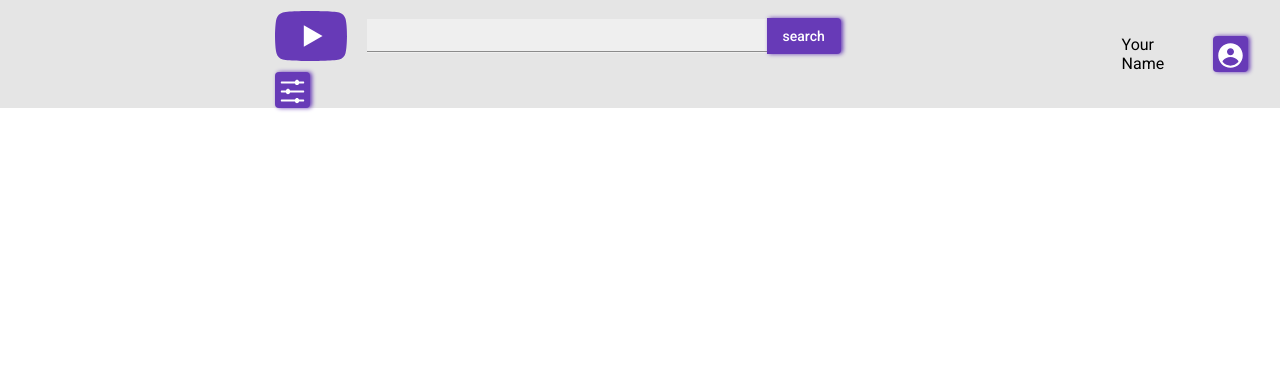
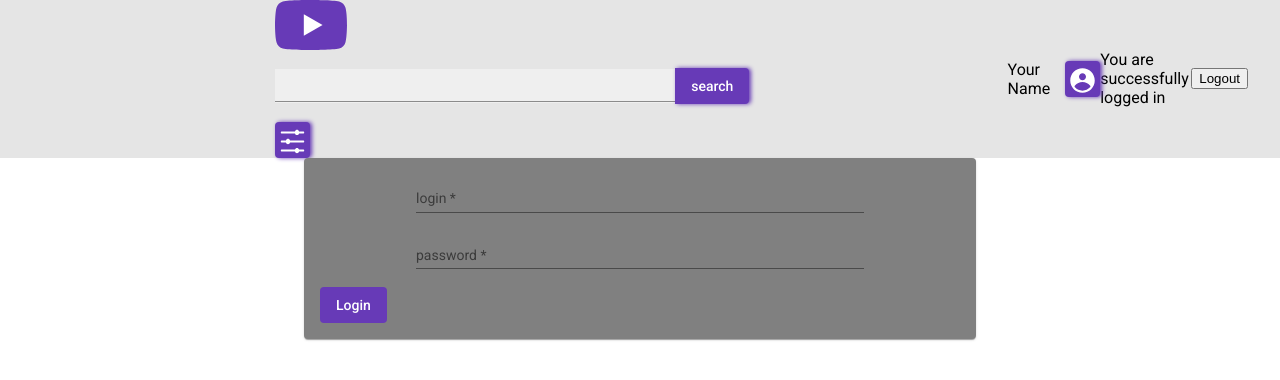
Before and after one commit to Piotr-Setsko/-angular-youtube, an Angular app: page /login in a window 1280 px wide. Before the commit this address led to /. Shown: the top 380 px of the page. Built offline with nearby package versions, Linux system fonts and the light colour scheme.

Commit message:
feat: ligin.service and main.guard

```diff
--- a/src/app/app-routing.module.ts
+++ b/src/app/app-routing.module.ts
@@ -1,11 +1,15 @@
 import { NgModule } from '@angular/core';
 import { Routes, RouterModule } from '@angular/router';
+
+import { MainGuard } from './core/guards/main.guard';
 
 import { MainPageComponent } from './youtube/pages/main-page/main-page.component';
 import { UserLoginComponent } from './auth/components/user-login/user-login.component';
 
 const routes: Routes = [
-  { path: '', component: MainPageComponent},
+  { path: '', component: UserLoginComponent},
+  { path: 'login', component: UserLoginComponent},
+  { path: 'home', component: MainPageComponent, canActivate: [MainGuard]}
 ];
 
 @NgModule({
--- a/src/app/auth/components/user-login/user-login.component.html
+++ b/src/app/auth/components/user-login/user-login.component.html
@@ -3,16 +3,15 @@
     <form>
       <div fxLayout="column">
       <mat-form-field class="input__wrapper">
-        <mat-label></mat-label>
-        <input matInput type="text" name="search" id="search" placeholder="What are you want to find out?">
+        <mat-label>login</mat-label>
+        <input matInput type="text" name="login" id="login" placeholder="Login" [(ngModel)]="login" required>
       </mat-form-field>
       <mat-form-field class="input__wrapper">
-        <mat-label></mat-label>
-        <input matInput type="text" name="search" id="search" placeholder="What are you want to find out?">
+        <mat-label>password</mat-label>
+        <input matInput type="password" name="password" id="password" placeholder="Password" [(ngModel)]="password" required>
       </mat-form-field>
     </div>
-      <button mat-flat-button type="submit" class="input__btn" color="primary">search</button>
-
+      <button mat-flat-button type="submit" class="auth__btn" color="primary" (click)="auth()">Login</button>
     </form>
   </mat-card-content>
 </mat-card>
--- a/src/app/auth/components/user-login/user-login.component.ts
+++ b/src/app/auth/components/user-login/user-login.component.ts
@@ -1,4 +1,8 @@
 import { Component, OnInit } from '@angular/core';
+import { NgForm } from '@angular/forms';
+
+import { Router } from '@angular/router';
+import { LoginService } from '../../services/login.service';
 
 @Component({
   selector: 'app-user-login',
@@ -7,7 +11,26 @@ import { Component, OnInit } from '@angular/core';
 })
 export class UserLoginComponent implements OnInit {
 
-  constructor() { }
+  public login: string = '';
+  public password: string = '';
+
+  constructor(private loginService: LoginService, private router: Router) {
+    if (this.loginService.loggedIn) {
+      this.router.navigate(['']);
+    }
+   }
+
+  public auth(): void {
+    console.log(this.login, this.password)
+    if (this.login !== null && this.password !== null) {
+      if (this.loginService.login(this.login, this.password)) {
+        this.router.navigate(["home"]);
+      }
+      else
+        alert("Wrong username or password");
+    }
+  }
+
 
   public ngOnInit(): void {
   }
--- /dev/null
+++ b/src/app/auth/services/login.service.ts
@@ -0,0 +1,24 @@
+import { Injectable } from '@angular/core';
+
+@Injectable({
+  providedIn: 'root'
+})
+export class LoginService {
+
+  login(username: string, password: string) {
+    if (username == "admin" && password == "admin") {
+      localStorage.setItem('currentUser', "loggedin");
+      return true;
+    }
+  }
+
+  logout() {
+    localStorage.removeItem('currentUser');
+  }
+
+  public get loggedIn(): boolean {
+    return (localStorage.getItem('currentUser') !== null);
+  }
+
+  constructor() { }
+}
--- a/src/app/core/components/header/header.component.html
+++ b/src/app/core/components/header/header.component.html
@@ -14,4 +14,8 @@
     <p class="header__user-name">Your Name</p>
     <button mat-flat-button color="primary" class="header__btn header__btn--user"><img src="../../../assets/login.svg" alt="user login"></button>
   </div>
+  <div class="header__user-login">
+    <p>You are successfully logged in</p>
+    <button (click)="logout()" class="btn btn-danger">Logout</button>
+  </div>
 </div>
--- a/src/app/core/components/header/header.component.ts
+++ b/src/app/core/components/header/header.component.ts
@@ -1,5 +1,7 @@
 import { Component, OnInit } from '@angular/core';
 import { NgForm } from '@angular/forms';
+import { Router } from '@angular/router';
+import { LoginService } from '../../../auth/services/login.service';
 
 import { response } from '../../../youtube/response';
 import { SearchItem } from '../../../youtube/models/search-item.model';
@@ -17,7 +19,7 @@ export class HeaderComponent implements OnInit {
   public items: SearchItem[] = response.items;
   public search: string;
 
-  constructor(private dataService: DataService) {
+  constructor(private dataService: DataService, private router: Router, private loginService: LoginService) {
     this.dataService.clickSubmit.subscribe(items => this.items = items);
   }
 
@@ -31,5 +33,10 @@ export class HeaderComponent implements OnInit {
     }
   }
 
+  public logout(): void {
+    this.loginService.logout();
+    this.router.navigate(['']);
+  }
+
   public ngOnInit(): void {}
 }
--- /dev/null
+++ b/src/app/core/guards/main.guard.ts
@@ -0,0 +1,23 @@
+import { Injectable } from '@angular/core';
+import { CanActivate, CanDeactivate, ActivatedRouteSnapshot, RouterStateSnapshot, UrlTree, Router } from '@angular/router';
+import { Observable } from 'rxjs';
+
+import { LoginService } from '../../auth/services/login.service';
+
+@Injectable({
+  providedIn: 'root'
+})
+export class MainGuard implements CanActivate {
+
+  constructor(private authService: LoginService, private router: Router) {}
+
+  canActivate(
+    next: ActivatedRouteSnapshot,
+    state: RouterStateSnapshot): boolean {
+      if (localStorage.getItem('currentUser')) {
+        return true;
+    }
+    this.router.navigate(['login']);
+    return false;
+}
+}
```
